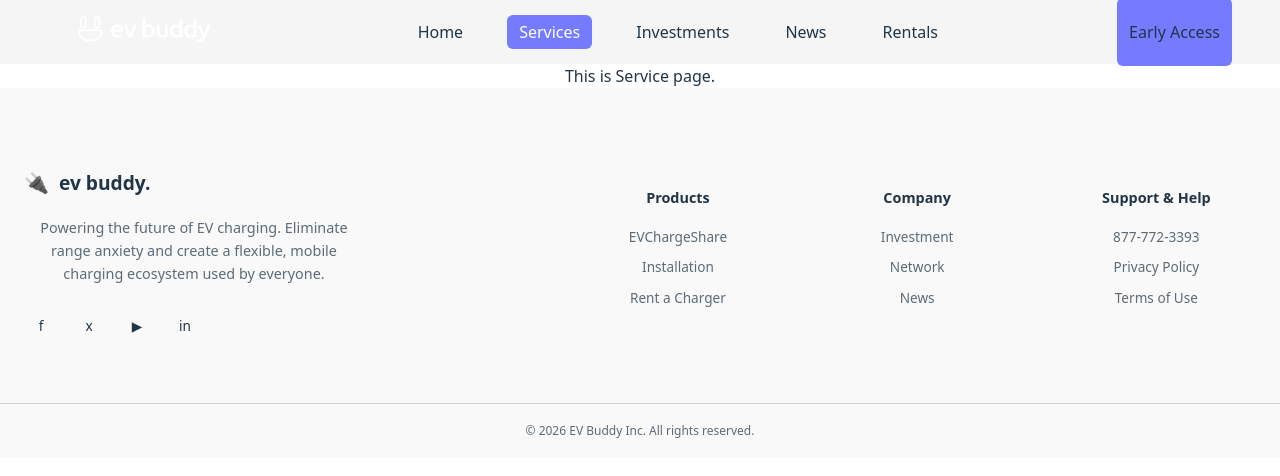
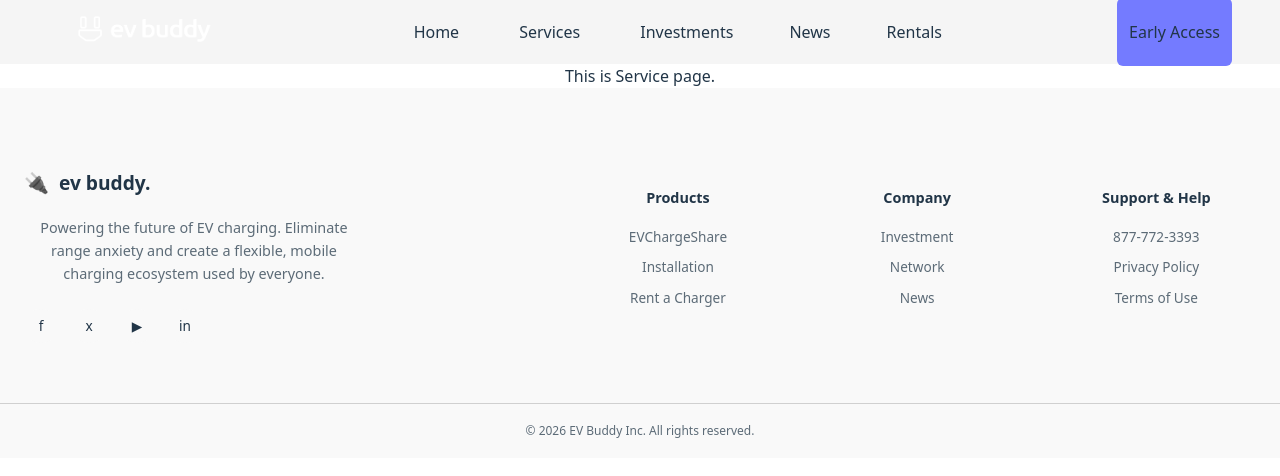
Before and after one commit to Yuna4cd/evbuddy-homepage-jz, a React (Vite) app: page /evbuddy-homepage-jz/services/installation in a window 1280 px wide. Shown: the top 476 px of the page. Built offline with nearby package versions, Linux system fonts and the light colour scheme.

Commit message:
added dropdown menu for service tab, which is only working on desktop size page.

```diff
--- a/src/App.jsx
+++ b/src/App.jsx
@@ -17,7 +17,7 @@ function App() {
     <div className="App">
       <Header />
         <Routes>
-          <Route path="/" element={<HomePage />} />
+          <Route path="/home" element={<HomePage />} />
           <Route path="/services/:serviceName" element={<ServicesPage />} />
           <Route path="/investments" element={<InvestmentPage />} />
           <Route path="/news" element={<NewsPage />} />
--- a/src/components/Header.css
+++ b/src/components/Header.css
@@ -27,7 +27,7 @@
 }
 
 /* ---------- Navigation ---------- */
-.navLink nav ul {
+.header-navlink {
   display: flex;
   align-items: center;
   gap: 2rem;
@@ -149,7 +149,6 @@
   transition: transform 0.3s ease;
 }
 
-
 @media (max-width: 768px) {
   .hamburger {
     display: flex;
@@ -171,7 +170,7 @@
     display: block;
   }
 
-  .navLink nav ul {
+  .navLink nav > ul {
     flex-direction: column;
     gap: 1rem;
     padding: 1.5rem 0;
--- a/src/components/Header.jsx
+++ b/src/components/Header.jsx
@@ -2,6 +2,7 @@ import { Link, NavLink, useLocation } from 'react-router-dom';
 import { useState, useEffect } from 'react';
 import './Header.css';
 import logo from '../assets/white_logo.png';
+import ServicesDropdown from "./ServicesDropdown";
 
 export default function Header() {
   const [menuOpen, setMenuOpen] = useState(false);
@@ -42,9 +43,9 @@ export default function Header() {
         {/* Navigation */}
         <section className={`navLink ${menuOpen ? 'open' : ''}`}>
           <nav>
-            <ul onClick={() => setMenuOpen(false)}>
-              <li><NavLink to="/" end>Home</NavLink></li>
-              <li><NavLink to="/services">Services</NavLink></li>
+            <ul className='header-navlink' onClick={() => setMenuOpen(false)}>
+              <li><NavLink to="/home">Home</NavLink></li>
+              <ServicesDropdown />
               <li><NavLink to="/investments">Investments</NavLink></li>
               <li><NavLink to="/news">News</NavLink></li>
               <li><NavLink to="/rentals">Rentals</NavLink></li>
--- a/src/components/ServiceNavLinks.jsx
+++ b/src/components/ServiceNavLinks.jsx
@@ -0,0 +1,21 @@
+// ServiceNavLinks.jsx
+import { NavLink } from "react-router-dom";
+
+export default function ServiceNavLinks() {
+  const links = [
+    { label: "EV Charging", path: "/services/ev-charging" },
+    { label: "Fleet Management", path: "/services/fleet" },
+    { label: "Consulting", path: "/services/consulting" },
+    { label: "Maintenance", path: "/services/maintenance" },
+  ];
+
+  return (
+    <ul className="dropdown-menu">
+      {links.map(link => (
+        <li key={link.path}>
+          <NavLink to={link.path}>{link.label}</NavLink>
+        </li>
+      ))}
+    </ul>
+  );
+}
--- /dev/null
+++ b/src/components/ServicesDropdown.css
@@ -0,0 +1,60 @@
+.services-dropdown {
+    position: relative;
+}
+
+.services-btn {
+    background: none;
+    border: none;
+    box-shadow: none;
+    cursor: pointer;
+    display: block;
+    padding: 0.45em 1em;
+    cursor: pointer;
+}
+
+.services-btn:hover {
+    background-color: var(--color-accent);
+}
+
+/* Dropdown menu */
+.services-dropdown > .dropdown-menu {
+    position: absolute;
+    top: 100%;
+    left: 0;
+
+    display: none;
+    min-width: 10em;
+    padding: 0.25em 0;
+
+    list-style: none;
+    background-color: var(--color-bg-card);
+    border-radius: 0.25em;
+    box-shadow: 0 4px 12px rgba(0,0,0,0.15);
+
+    z-index: 1000;
+}
+
+/* Dropdown items */
+.services-dropdown > .dropdown-menu > li {
+    padding: 0;
+}
+
+.services-dropdown > .dropdown-menu > li a {
+    display: block;
+    padding: 0.5em 0.75em;
+    text-decoration: none;
+    color: inherit;
+    white-space: nowrap;
+}
+
+/* Hover / focus styles */
+.services-dropdown > .dropdown-menu > li a:hover,
+.services-dropdown > .dropdown-menu > li a:focus {
+    background-color: var(--color-accent-hover);
+}
+
+/* Show dropdown on hover OR keyboard focus */
+.services-dropdown:hover > .dropdown-menu,
+.services-dropdown:focus-within > .dropdown-menu {
+    display: block;
+}
--- a/src/components/ServicesDropdown.jsx
+++ b/src/components/ServicesDropdown.jsx
@@ -1,10 +1,27 @@
+import { useState } from "react";
+import ServiceNavLinks from "./ServiceNavLinks";
+import "./ServicesDropdown.css"
 
 export default function ServicesDropdown() {
+  const [open, setOpen] = useState(false);
 
-    return (
-        <div className="header-dropdown">
-            <button className="btn services-btn">Services</button>
+  const handleClick = () => {
+    // Only toggle on mobile
+    if (window.innerWidth < 768) {
+      setOpen(prev => !prev);
+    }
+  };
 
-        </div>
-    )
+  return (
+    <li className={`services-dropdown ${open ? "open" : ""}`}>
+      <button
+        className="services-btn dropdown-trigger"
+        onClick={handleClick}
+      >
+        Services
+      </button>
+
+      <ServiceNavLinks />
+    </li>
+  );
 }
--- a/src/pages/HomePage.jsx
+++ b/src/pages/HomePage.jsx
@@ -17,8 +17,8 @@ export default function HomePage() {
       <HowItWorks />
       <Charge />
       <VideoShowcase />
+      <PilotPlan />
       <Cluster />
-      <PilotPlan />
       <Market />
       <News />
       <Order />
```
